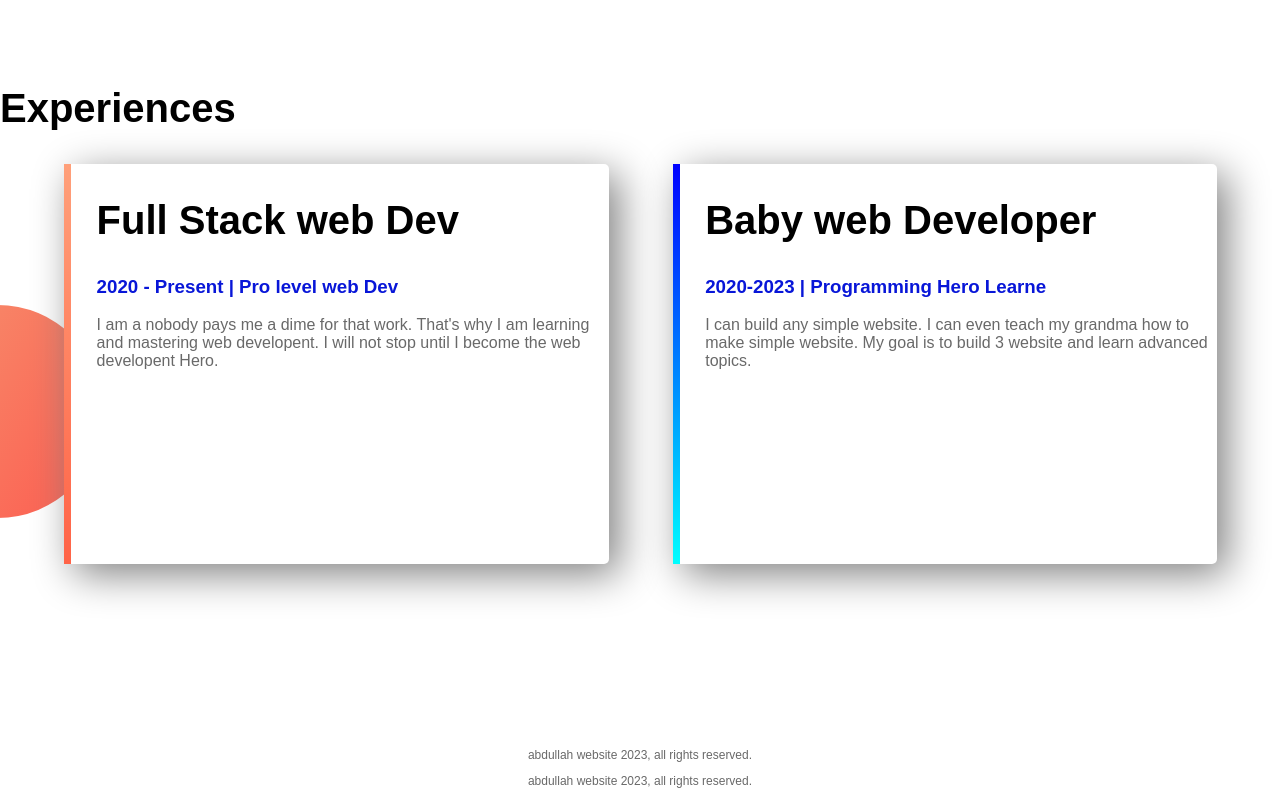
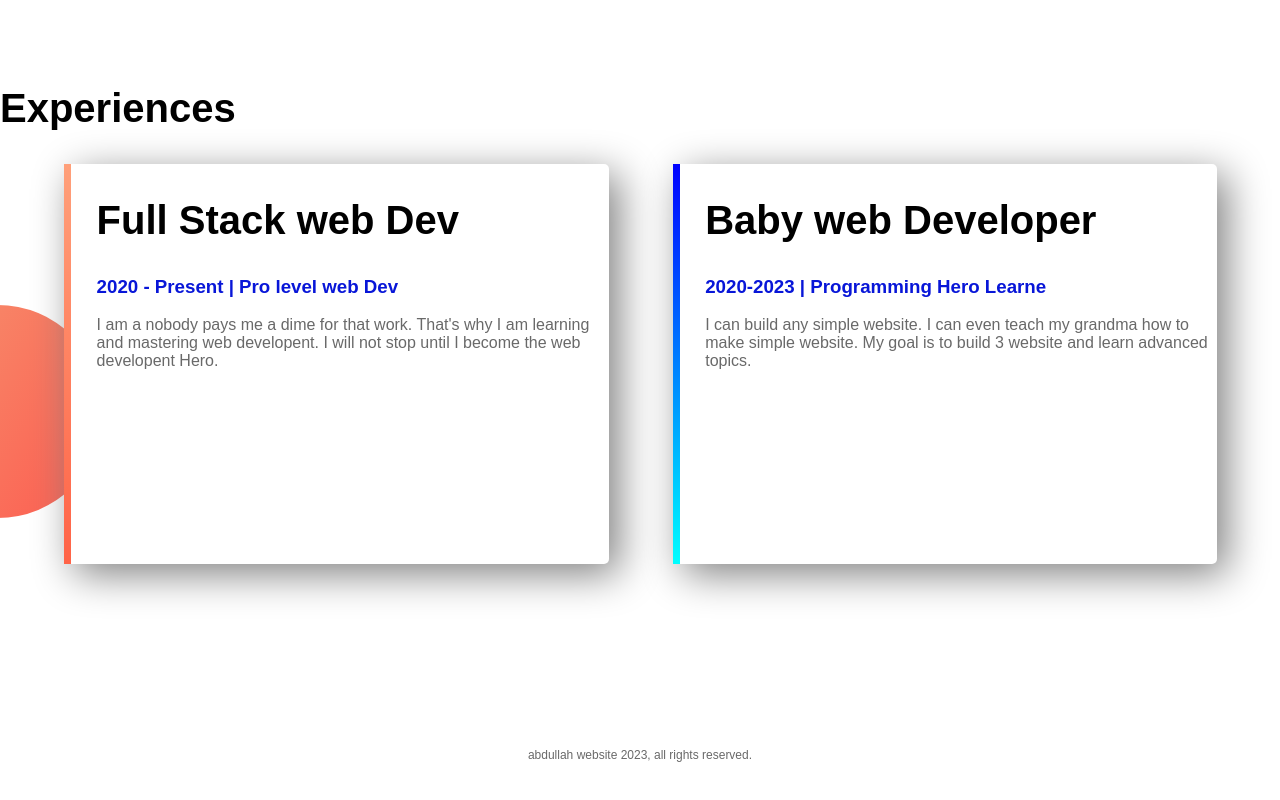
Before and after one commit to abdullah-shake/personal-website, a plain HTML site: page index.html in a window 1280 px wide. Shown: the part 1247-2047 px from the top of the page. After the commit the page ends 2021 px from the top, so only its background shows below. Drawn offline with Linux system fonts and the light colour scheme.

Commit message:
delete one line

```diff
--- a/index.html
+++ b/index.html
@@ -45,7 +45,6 @@
     </section>
     <footer>
         <p>abdullah  website 2023, all rights reserved.</p>
-        <p>abdullah  website 2023, all rights reserved.</p>
     </footer>
 </body>
 </html>
```
